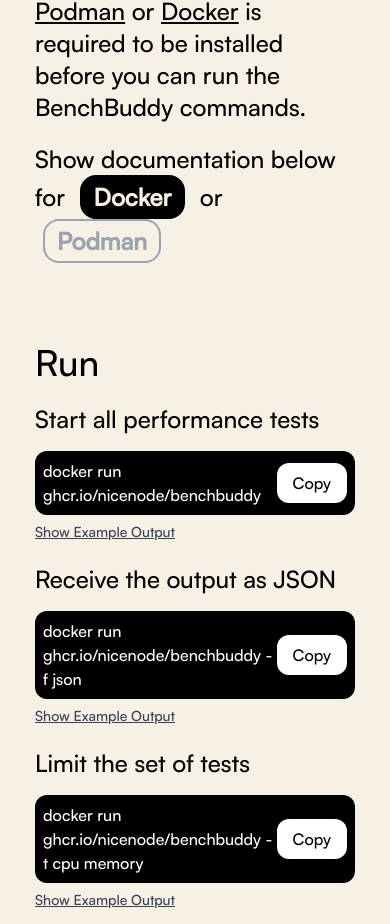
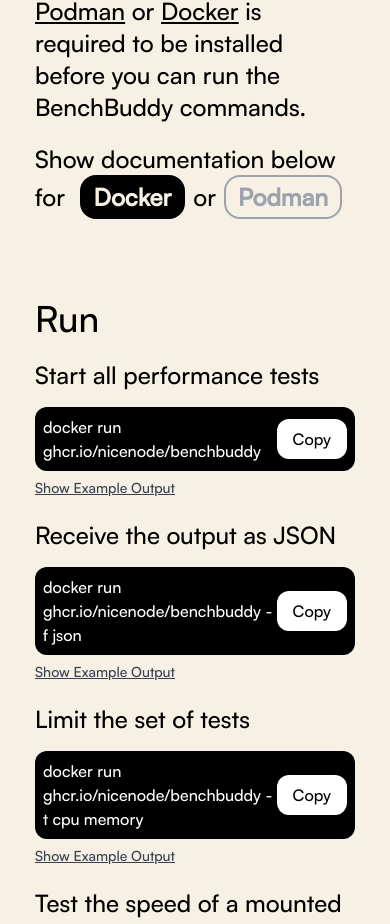
Before and after one commit to NiceNode/bench-buddy-website, a React (Create React App) app: page / in a window 390 px wide. Shown: the part 969-1893 px from the top of the page. Built offline with nearby package versions, Linux system fonts and the light colour scheme; the HTML template or start-up script is replaced by a standard one.

Commit message:
Fix: Button alignment for mobile view

```diff
--- a/src/components/Home/PreRequisite.js
+++ b/src/components/Home/PreRequisite.js
@@ -15,7 +15,7 @@
       <div className="p-10"></div>
       <SubHeading name="Pre-Requisite" />
       <div className="mt-5 w-full max-w-xs sm:max-w-sm md:max-w-md lg:max-w-3xl mx-auto">
-      <p className="text-2xl font-satoshi">
+        <p className="text-2xl font-satoshi">
           A container engine like <span className="underline">Podman</span> or{" "}
           <span className="underline">Docker</span> is required to be installed
           before you can run the BenchBuddy commands.
@@ -35,9 +35,7 @@
             >
               Docker
             </button>
-          </span>
-          {" "}or{" "}
-          <span className="inline-flex items-center">
+            {"or"}
             <button
               className={`${
                 selectedButton === "Podman"
```
